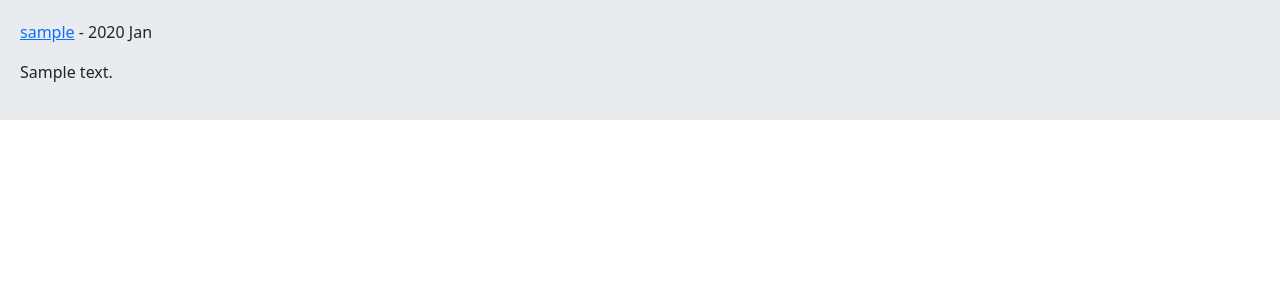
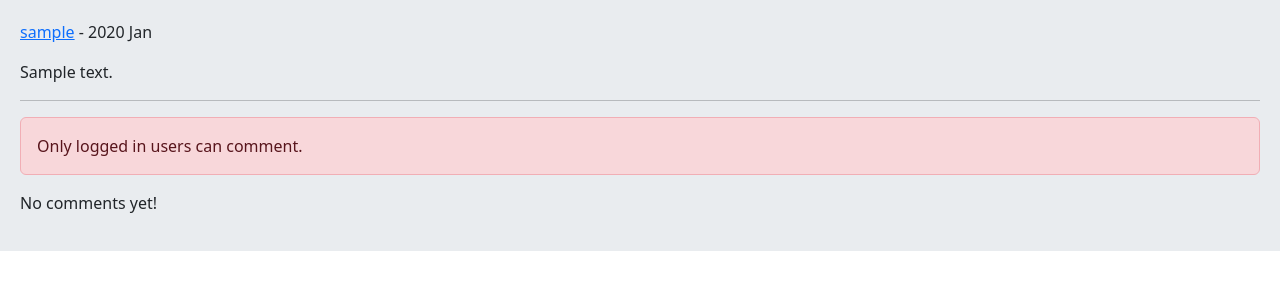
Before and after one commit to mehran-dgn/django-social, a Django app: a page that uses social/home/templates/home/detail.html in a window 1280 px wide. Shown: the part 56-356 px from the top of the page. Run offline with Django 5.2, Linux system fonts and the light colour scheme; tables that the repository leaves empty hold one stand-in row (values such as "Sample post").

Commit message:
comment model added, comment reply logic  added

```diff
--- a/social/home/models.py
+++ b/social/home/models.py
@@ -17,3 +17,14 @@
 
     class Meta:
         ordering = ("-created",)
+
+class Comment(models.Model):
+    user = models.ForeignKey(User,on_delete=models.CASCADE , related_name= "ucomments")
+    post = models.ForeignKey(Post,on_delete=models.CASCADE , related_name = "pcomments")
+    reply= models.ForeignKey('self',on_delete=models.CASCADE , related_name = "rcomments" , blank = True , null = True )
+    is_reply = models.BooleanField(default = False )
+    body = models.TextField(max_length=400)
+    created = models.DateTimeField(auto_now_add = True)
+
+    def __str__(self):
+        return f'{self.user} - {self.body[:30]}'
--- a/social/home/templates/home/detail.html
+++ b/social/home/templates/home/detail.html
@@ -7,4 +7,40 @@
     {% endif  %}
     <p><a href="{% url 'account:user_profile' post.user.id %}">{{post.user.username}}</a> - {{post.updated|date:"Y M"}}
     <p class="">{{post.body}}</p>
+
+    <hr/>
+        {% if request.user.is_authenticated %}
+            <form method="POST" action="">
+                {% csrf_token %}
+                {{form.as_p}}
+                <input type="submit" value="Send"/>
+            </form>
+            <br/>
+        {% else %}
+            <p class="alert alert-danger">Only logged in users can comment.</p>
+        {% endif %}
+    <!-- <p>{{comments.count}} comments</p> -->
+    {% for comment in comments %}
+        <div class="card bg-dark text-white">
+            <p class="card-header">{{comment.user}} | {{comment.created|timesince}}</p>
+            <p class="card-body">{{comment.body}}</p>
+
+            {% if request.user.is_authenticated %}
+                <form action="{% url 'home:add_reply' post.id comment.id  %}" method="POST">
+                    {% csrf_token %}
+                    {{reply_form.as_p}}
+                    <input type="submit" value="Send" />
+                </form>
+            {% endif %}
+
+            {% with replies=comment.rcomments.all  %}
+                {% for reply in replies %}
+                    <p class="bg-primary p-3 m-2">{{reply.user}} <br/> {{reply.body}}</p>
+                {% endfor %}
+            {% endwith %}
+
+        </div><br/>
+        {% empty %}
+        <p>No comments yet!</p>
+    {% endfor %}
 {% endblock %}
--- a/social/home/urls.py
+++ b/social/home/urls.py
@@ -8,5 +8,6 @@
     path("post/<int:post_id>/<slug:post_slug>/",views.PostDetailView.as_view(), name="post_detail"),
     path("post/delete/<int:post_id>/",views.PostDeleteView.as_view(), name="post_delete"),
     path("post/update/<int:post_id>/",views.PostUpdateView.as_view() , name="post_update"),
-    path("post/create/",views.PostCreateView.as_view(),name="post_create")
+    path("post/create/",views.PostCreateView.as_view(),name="post_create"),
+    path('reply/<int:post_id>/<int:comment_id>',views.PostAddReplyView.as_view(),name="add_reply")
 ]
--- a/social/home/views.py
+++ b/social/home/views.py
@@ -1,10 +1,12 @@
 from django.shortcuts import render , redirect , get_object_or_404
 from django.views import View
-from .models import Post
+from .models import Post , Comment
 from django.contrib.auth.mixins import LoginRequiredMixin
 from django.contrib import messages
-from .forms import PostCreateUpdateForm
+from .forms import PostCreateUpdateForm , CommentCreateForm , CommentReplyForm
 from django.utils.text import slugify
+from django.contrib.auth.decorators import login_required
+from django.utils.decorators import method_decorator
 # Create your views here.
 
 class HomeView(View):
@@ -16,9 +18,26 @@
         pass
 
 class PostDetailView(View):
-    def get(self,request,post_id,post_slug):
-        post = get_object_or_404(Post,pk=post_id,slug=post_slug)
-        return render(request, 'home/detail.html',{'post':post})
+    form_class = CommentCreateForm
+    form_class_reply = CommentReplyForm
+    def setup(self,request,*args,**kwargs):
+        self.post_instance = get_object_or_404(Post,pk=kwargs['post_id'],slug=kwargs['post_slug'])
+        return super().setup(request,*args,**kwargs)
+
+    def get(self,request,*args,**kwargs):
+        comments = self.post_instance.pcomments.filter(is_reply=False)
+        return render(request, 'home/detail.html',{'post':self.post_instance,'comments':comments,'form':self.form_class ,'reply_form':self.form_class_reply})
+
+    @method_decorator(login_required)
+    def post(self,request,*args,**kwargs):
+        form = self.form_class(request.POST)
+        if form.is_valid():
+            new_comment = form.save(commit=False)
+            new_comment.user = request.user
+            new_comment.post = self.post_instance
+            new_comment.save()
+            messages.success(request,'Your comment submited successfully','success')
+            return redirect('home:post_detail',self.post_instance.id,self.post_instance.slug)
 
 class PostDeleteView(LoginRequiredMixin,View):
     def get(self,request,post_id):
@@ -76,3 +95,20 @@
             new_post.save()
             messages.success(request,'you created a new post','success')
             return redirect("home:post_detail",new_post.id,new_post.slug)
+
+class PostAddReplyView(LoginRequiredMixin,View):
+    form_class = CommentReplyForm
+
+    def post(self,request,post_id,comment_id):
+        post = get_object_or_404(Post,id=post_id)
+        comment = get_object_or_404(Comment,id = comment_id)
+        form = self.form_class(request.POST)
+        if form.is_valid():
+            reply = form.save(commit=False)
+            reply.user = request.user
+            reply.post = post
+            reply.reply = comment
+            reply.is_reply = True
+            reply.save()
+            messages.success(request,'Your reply submitted successfully','success')
+        return redirect('home:post_detail',post.id , post.slug)
```
Also changed, not shown: social/home/admin.py (+7 -1 lines), social/home/forms.py (+14 -1 lines), social/home/migrations/0004_comment.py (added).
